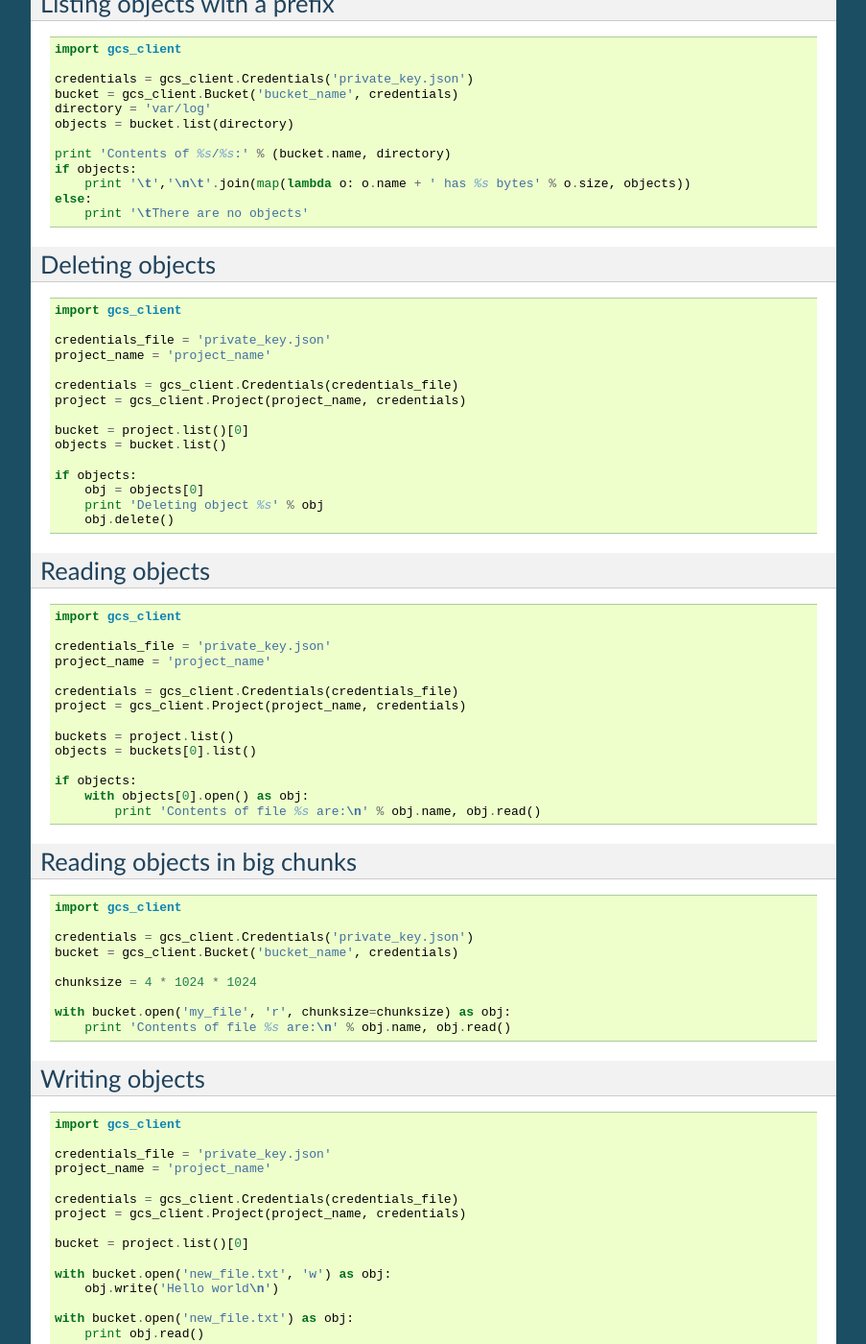
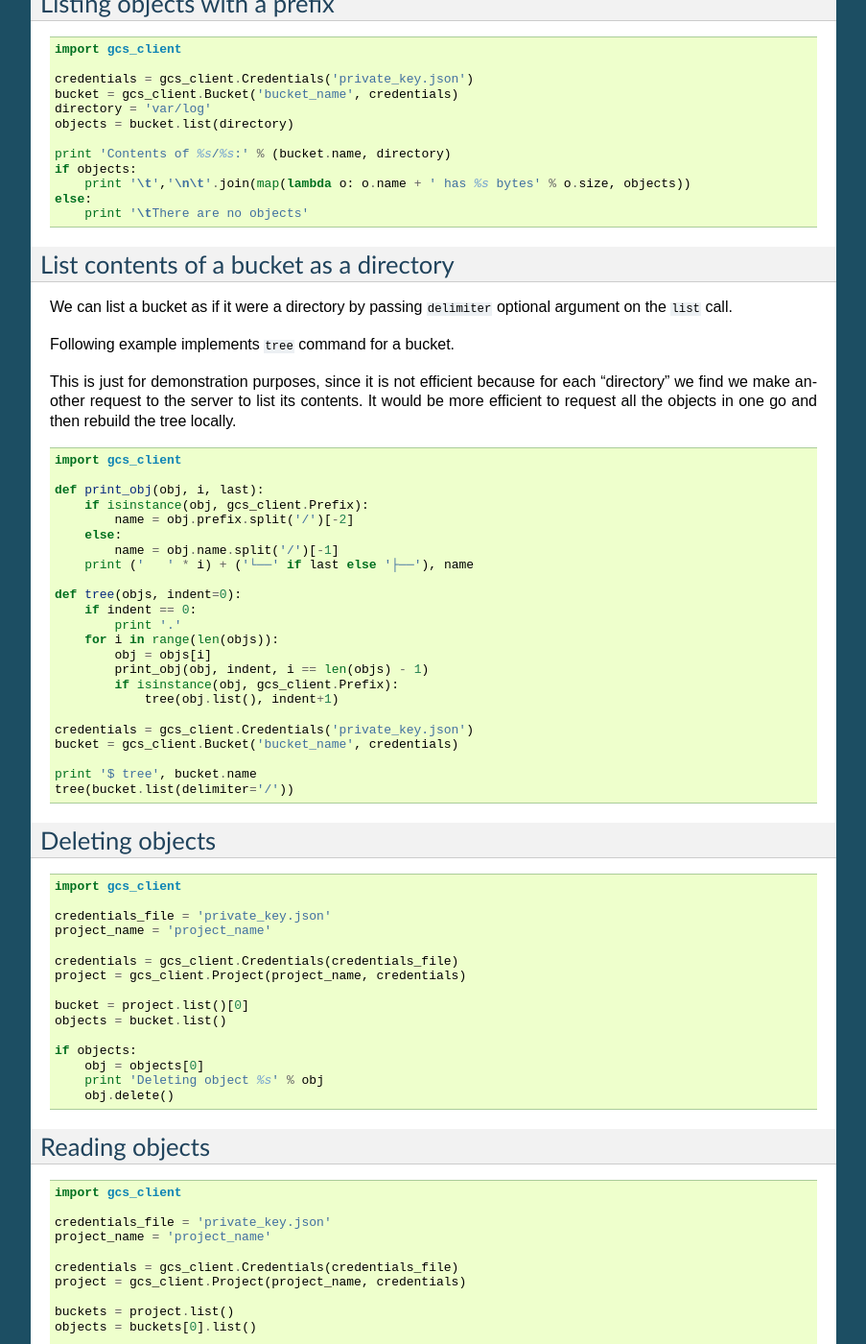
Before and after one commit to Akrog/gcs-client, a Sphinx documentation site: the page built from docs/usage.rst, in a window 1280 px wide and 1400 px high, scrolled down 1362 px. Shown: the whole window at 96% size, without its empty margins (198-1101 px from the left). Built offline with Sphinx 7.4.7, drawn with Linux system fonts in a browser that asks for light colours; some of the changed text lies outside the part shown.

Commit message:
Add delimiter list example to documentation
This patch adds another list example to the documentation.  In this case
it is how to use delimiter optional argument to list buckets as if they
were directories.

Example recreates tree command for buckets.

```diff
--- a/docs/usage.rst
+++ b/docs/usage.rst
@@ -104,6 +104,46 @@ Listing objects with a prefix
         print '\t','\n\t'.join(map(lambda o: o.name + ' has %s bytes' % o.size, objects))
     else:
         print '\tThere are no objects'
+
+
+List contents of a bucket as a directory
+----------------------------------------
+
+We can list a bucket as if it were a directory by passing ``delimiter``
+optional argument on the ``list`` call.
+
+Following example implements ``tree`` command for a bucket.
+
+This is just for demonstration purposes, since it is not efficient because for
+each "directory" we find we make another request to the server to list its
+contents.  It would be more efficient to request all the objects in one go
+and then rebuild the tree locally.
+
+.. code-block:: python
+
+    import gcs_client
+
+    def print_obj(obj, i, last):
+        if isinstance(obj, gcs_client.Prefix):
+            name = obj.prefix.split('/')[-2]
+        else:
+            name = obj.name.split('/')[-1]
+        print ('   ' * i) + ('└──' if last else '├──'), name
+
+    def tree(objs, indent=0):
+        if indent == 0:
+            print '.'
+        for i in range(len(objs)):
+            obj = objs[i]
+            print_obj(obj, indent, i == len(objs) - 1)
+            if isinstance(obj, gcs_client.Prefix):
+                tree(obj.list(), indent+1)
+
+    credentials = gcs_client.Credentials('private_key.json')
+    bucket = gcs_client.Bucket('bucket_name', credentials)
+
+    print '$ tree', bucket.name
+    tree(bucket.list(delimiter='/'))
 
 
 Deleting objects
```
